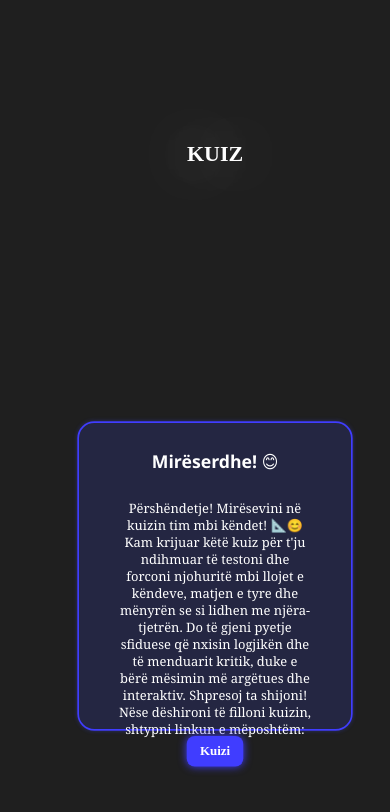
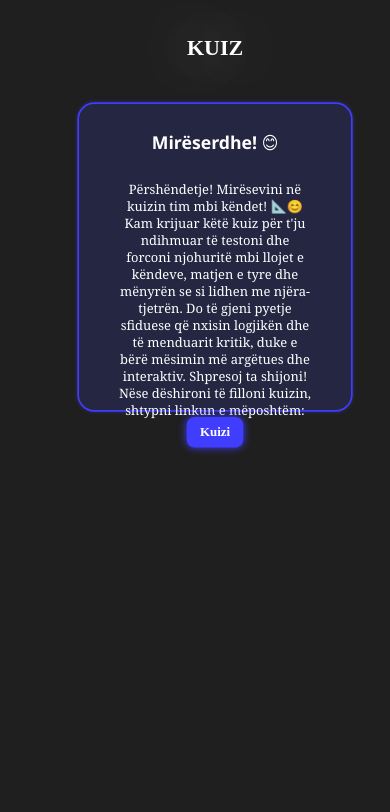
Before and after one commit to arvi112233/Kuiz-matematike, a plain HTML site: page index.html in a window 390 px wide. Shown: the top 812 px of the page. Drawn offline with Linux system fonts and the light colour scheme.

Commit message:
Update style.css

```diff
--- a/style.css
+++ b/style.css
@@ -116,20 +116,6 @@ a:active {
 }
 
 @media screen and (max-width: 480px) {
-    html, body {
-        width: 100%;
-        height: 100%;
-        margin: 0;
-        padding: 0;
-        overflow: hidden;
-    }
-
-    iframe {
-        width: 100vw;
-        height: 100vh;
-        border: none;
-    }
-
     body {
         width: 100%;
         margin: 0 auto;
```
